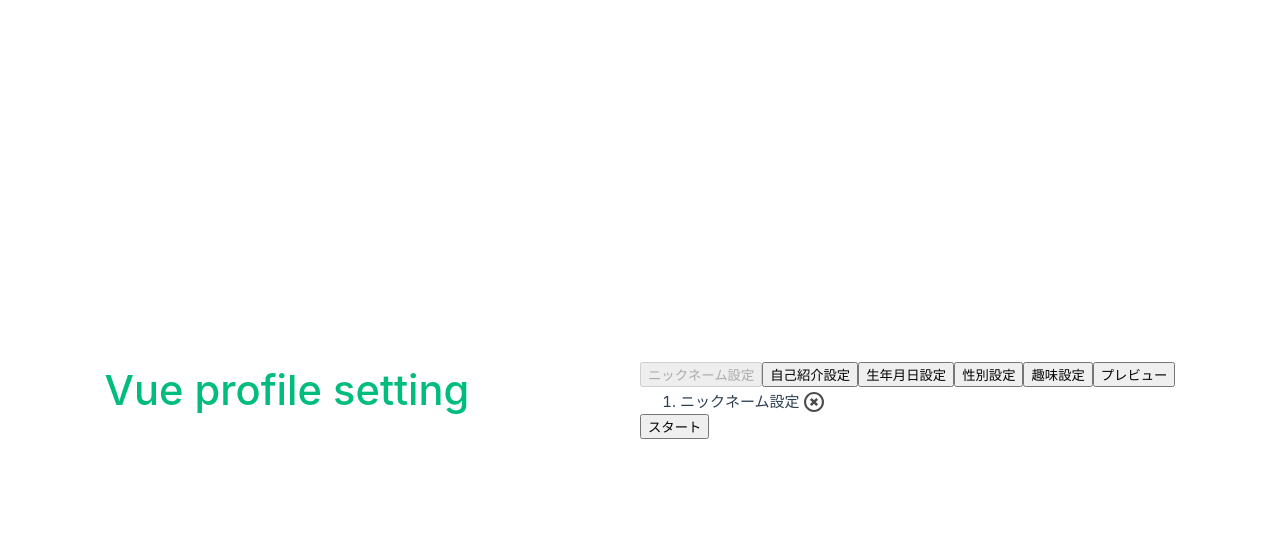
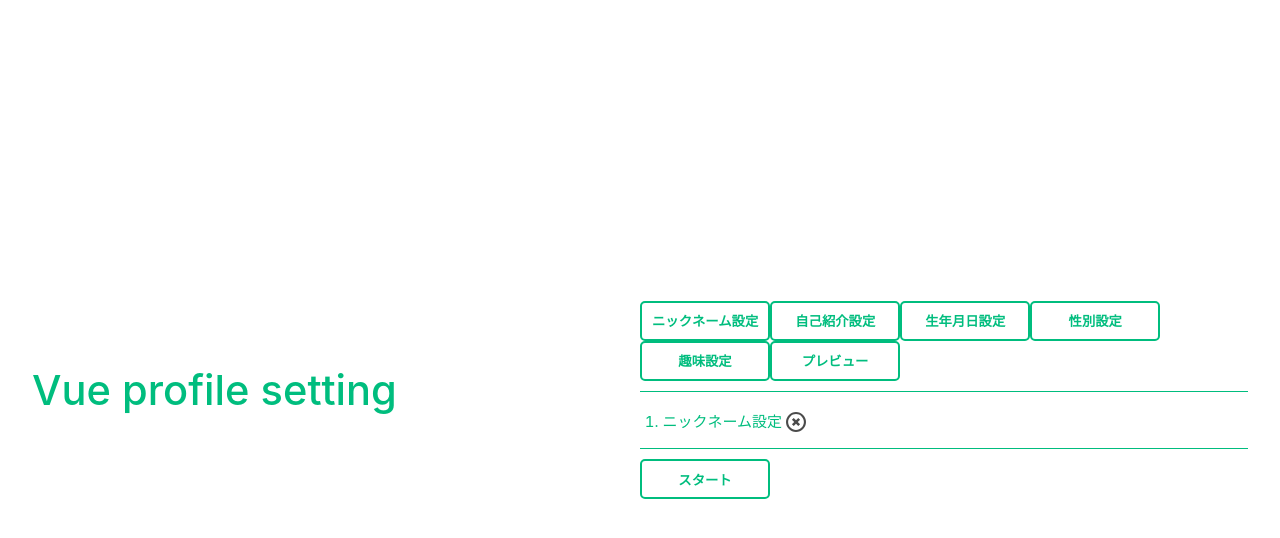
Before and after one commit to HasegawaTakatune/vue-profile-settings, a Vue app: page / in a window 1280 px wide. Both pictures are taken after a click on the button "ニックネーム設定". Shown: the top 538 px of the page. Built offline with nearby package versions, Linux system fonts and the light colour scheme.

Commit message:
見た目の調整
ボタン・リスト表示のスタイル適応、プレビュー表示の日本語化

```diff
--- a/src/App.vue
+++ b/src/App.vue
@@ -2,7 +2,7 @@
 import { ref } from "vue";
 import Draggable from "vuedraggable";
 
-import type BaseMethod from "./components/ts/BaseMethod";
+import type BaseAction from "./components/ts/BaseAction";
 import ProfileName from "./components/ts/ProfileName";
 import ProfileSelfIntroduction from "./components/ts/ProfileSelfIntroduction";
 import ProfileBirthday from "./components/ts/ProfileBirthday";
@@ -13,62 +13,64 @@ import ProfilePreview from "./components/ts/ProfilePreview";
 interface Option {
   id: string;
   label: string;
-  method: BaseMethod;
+  action: BaseAction;
   disabled: boolean;
 }
 
 const form = ref<Array<any>>([]);
-const methods = ref<Array<Option>>([]);
+const actions = ref<Array<Option>>([]);
 const drag = ref(true);
 
 const options = ref<Array<Option>>([
   {
     id: "setting-nickname",
     label: "ニックネーム設定",
-    method: new ProfileName(),
+    action: new ProfileName(),
     disabled: false,
   },
   {
     id: "setting-self-introduction",
     label: "自己紹介設定",
-    method: new ProfileSelfIntroduction(),
+    action: new ProfileSelfIntroduction(),
     disabled: false,
   },
   {
     id: "setting-birthday",
     label: "生年月日設定",
-    method: new ProfileBirthday(),
+    action: new ProfileBirthday(),
     disabled: false,
   },
   {
     id: "setting-gender",
     label: "性別設定",
-    method: new ProfileGender(),
+    action: new ProfileGender(),
     disabled: false,
   },
   {
     id: "setting-hobby",
     label: "趣味設定",
-    method: new ProfileHobby(),
+    action: new ProfileHobby(),
     disabled: false,
   },
   {
     id: "setting-preview",
     label: "プレビュー",
-    method: new ProfilePreview(),
+    action: new ProfilePreview(),
     disabled: false,
   },
 ]);
 
-const onSelectMethod = (method: Option) => {
-  const index = options.value.findIndex((value) => value.id === method.id);
-  options.value[index].disabled = true;
-  methods.value.push(method);
+const onSelectaction = (action: Option) => {
+  const index = options.value.findIndex((value) => value.id === action.id);
+  if (action.id !== "setting-preview") {
+    options.value[index].disabled = true;
+  }
+  actions.value.push(action);
 };
 
-const onDeleteMethod = (id: string) => {
-  let index = methods.value.findIndex((value) => value.id === id);
-  methods.value.splice(index, 1);
+const onDeleteaction = (id: string) => {
+  let index = actions.value.findIndex((value) => value.id === id);
+  actions.value.splice(index, 1);
 
   index = options.value.findIndex((value) => value.id === id);
   options.value[index].disabled = false;
@@ -76,8 +78,8 @@ const onDeleteMethod = (id: string) => {
 
 const onPlaySettings = async () => {
   form.value = [];
-  for (let i = 0; i < methods.value.length; i++) {
-    await methods.value[i].method.action(form.value).then((value) => {
+  for (let i = 0; i < actions.value.length; i++) {
+    await actions.value[i].action.action(form.value).then((value) => {
       form.value = value;
     });
   }
@@ -98,15 +100,16 @@ const onPlaySettings = async () => {
       <button
         v-for="value in options"
         :key="value.id"
+        class="css-button-sliding-to-left--green"
         :disabled="value.disabled"
-        @click="onSelectMethod(value)"
+        @click="onSelectaction(value)"
       >
         {{ value.label }}
       </button>
     </div>
     <ol>
       <Draggable
-        v-model="methods"
+        v-model="actions"
         group="people"
         item-key="id"
         @start="drag = true"
@@ -120,13 +123,15 @@ const onPlaySettings = async () => {
               width="20"
               alt="X"
               style="top: 5px"
-              @click="onDeleteMethod(element.id)"
+              @click="onDeleteaction(element.id)"
             />
           </li>
         </template>
       </Draggable>
     </ol>
-    <button @click="onPlaySettings">スタート</button>
+    <button class="css-button-sliding-to-left--green" @click="onPlaySettings">
+      スタート
+    </button>
   </main>
 </template>
 
@@ -173,4 +178,56 @@ h1 {
 .greetings h3 {
   text-align: center;
 }
+
+/* List CSS */
+ul,
+ol {
+  color: hsla(160, 100%, 37%, 1);
+  border-top: solid hsla(160, 100%, 37%, 1) 1px; /*上のボーダー*/
+  border-bottom: solid hsla(160, 100%, 37%, 1) 1px; /*下のボーダー*/
+  margin: 10px 0;
+  padding: 0.5em 0 0.5em 1.5em;
+}
+
+ul li,
+ol li {
+  line-height: 1.5;
+  padding: 0.5em 0;
+}
+
+/* Button CSS */
+.css-button-sliding-to-left--green {
+  min-width: 130px;
+  height: 40px;
+  padding: 5px 10px;
+  font-weight: bold;
+  cursor: pointer;
+  transition: all 0.3s ease;
+  position: relative;
+  display: inline-block;
+  outline: none;
+  border-radius: 5px;
+  z-index: 0;
+  background: #fff0;
+  overflow: hidden;
+  border: 2px solid hsla(160, 100%, 37%, 1);
+  color: hsla(160, 100%, 37%, 1);
+}
+.css-button-sliding-to-left--green:hover {
+  color: #181818;
+}
+.css-button-sliding-to-left--green:hover:after {
+  width: 100%;
+}
+.css-button-sliding-to-left--green:after {
+  content: "";
+  position: absolute;
+  z-index: -1;
+  transition: all 0.3s ease;
+  left: 0;
+  top: 0;
+  width: 0;
+  height: 100%;
+  background: hsla(160, 100%, 37%, 1);
+}
 </style>
--- a/src/components/ts/BaseMethod.ts
+++ b/src/components/ts/BaseAction.ts
@@ -1,3 +1,3 @@
-export default abstract class BaseMethod {
+export default abstract class BaseAction {
     public abstract action(form: any): Promise<any>;
 }
--- a/src/components/ts/ProfileBirthday.ts
+++ b/src/components/ts/ProfileBirthday.ts
@@ -1,7 +1,7 @@
 import swal from 'sweetalert2';
-import BaseMethod from "./BaseMethod";
+import BaseAction from "./BaseAction";
 
-export default class ProfileBirthday extends BaseMethod {
+export default class ProfileBirthday extends BaseAction {
 
     public async action(form: Array<any>): Promise<any> {
         const date = new Date();
--- a/src/components/ts/ProfileGender.ts
+++ b/src/components/ts/ProfileGender.ts
@@ -1,7 +1,7 @@
 import Swal from 'sweetalert2';
-import BaseMethod from "./BaseMethod";
+import BaseAction from "./BaseAction";
 
-export default class ProfileGender extends BaseMethod {
+export default class ProfileGender extends BaseAction {
 
     public async action(form: Array<any>): Promise<any> {
         const inputOptions = {
--- a/src/components/ts/ProfileHobby.ts
+++ b/src/components/ts/ProfileHobby.ts
@@ -1,7 +1,7 @@
 import swal from 'sweetalert2';
-import BaseMethod from "./BaseMethod";
+import BaseAction from "./BaseAction";
 
-export default class ProfileName extends BaseMethod {
+export default class ProfileHobby extends BaseAction {
     public async action(form: Array<any>): Promise<any> {
         const inputOptions = {
             'インドア': {
--- a/src/components/ts/ProfileName.ts
+++ b/src/components/ts/ProfileName.ts
@@ -1,7 +1,7 @@
 import swal from 'sweetalert2';
-import BaseMethod from "./BaseMethod";
+import BaseAction from "./BaseAction";
 
-export default class ProfileName extends BaseMethod {
+export default class ProfileName extends BaseAction {
     public async action(form: Array<any>): Promise<any> {
         await swal.fire({
             input: 'text',
--- a/src/components/ts/ProfilePreview.ts
+++ b/src/components/ts/ProfilePreview.ts
@@ -1,17 +1,26 @@
 import swal from 'sweetalert2';
-import BaseMethod from "./BaseMethod";
+import BaseAction from "./BaseAction";
 
-export default class ProfileBirthday extends BaseMethod {
+export default class ProfileBirthday extends BaseAction {
 
     public async action(form: Array<any>): Promise<any> {
         let text = '';
         for (let i = 0; i < form.length; i++) {
-            switch (form[i].id) {
+            const fm = form[i];
+            switch (fm.id) {
                 case 'setting-self-introduction':
-                    text += `<div><strong>${i + 1} ${form[i].label}</strong></div><div style='white-space: pre-wrap; text-align: left; margin: 0 50px 20px 50px; border: solid #d4d4d4; border-block-style: none;'>${form[i].value}</div>`
+                    text += `<div><strong> ${fm.label}</strong></div><div style='white-space: pre-wrap; text-align: left; margin: 0 50px 20px 50px; border: solid #d4d4d4; border-block-style: none;'>${fm.value}</div>`
+                    break;
+                case 'setting-gender':
+                    const gender = this.convertGender(fm.value);
+                    text += `<div><strong> ${fm.label}</strong></div><div style='margin: 0 50px 20px 50px; border: solid #d4d4d4; border-block-style: none;'>${gender}</div>`
+                    break;
+                case 'setting-hobby':
+                    const hobby = this.convertHobby(fm.value);
+                    text += `<div><strong> ${fm.label}</strong></div><div style='margin: 0 50px 20px 50px; border: solid #d4d4d4; border-block-style: none;'>${hobby}</div>`
                     break;
                 default:
-                    text += `<div><strong>${i + 1} ${form[i].label}</strong></div><div style='margin: 0 50px 20px 50px; border: solid #d4d4d4; border-block-style: none;'>${form[i].value}</div>`
+                    text += `<div><strong> ${fm.label}</strong></div><div style='margin: 0 50px 20px 50px; border: solid #d4d4d4; border-block-style: none;'>${fm.value}</div>`
                     break;
             }
 
@@ -21,4 +30,30 @@ export default class ProfileBirthday extends BaseMethod {
 
         return form;
     }
+
+    private convertGender = (gender: string): string => {
+        switch (gender) {
+            case 'man': return '男性';
+            case 'woman': return '女性';
+            case 'other': return 'その他';
+            default: return '';
+        }
+    }
+
+    private convertHobby = (hobby: string): string => {
+        switch (hobby) {
+            case 'book': return '読書';
+            case 'cooking': return '料理';
+            case 'movie': return '映画鑑賞';
+            case 'anima': return 'アニメ鑑賞';
+            case 'walking': return 'ウォーキング';
+            case 'running': return 'ランニング';
+            case 'cycling': return 'サイクリング';
+            case 'drive': return 'ドライブ';
+            case 'camp': return 'キャンプ';
+            case 'climbing': return '登山';
+            case 'secret': return '秘密';
+            default: return '';
+        }
+    }
 }
--- a/src/components/ts/ProfileSelfIntroduction.ts
+++ b/src/components/ts/ProfileSelfIntroduction.ts
@@ -1,7 +1,7 @@
 import swal from 'sweetalert2';
-import BaseMethod from "./BaseMethod";
+import BaseAction from "./BaseAction";
 
-export default class ProfileSelfIntroduction extends BaseMethod {
+export default class ProfileSelfIntroduction extends BaseAction {
     public async action(form: Array<any>): Promise<any> {
         await swal.fire({
             input: 'textarea',
```
